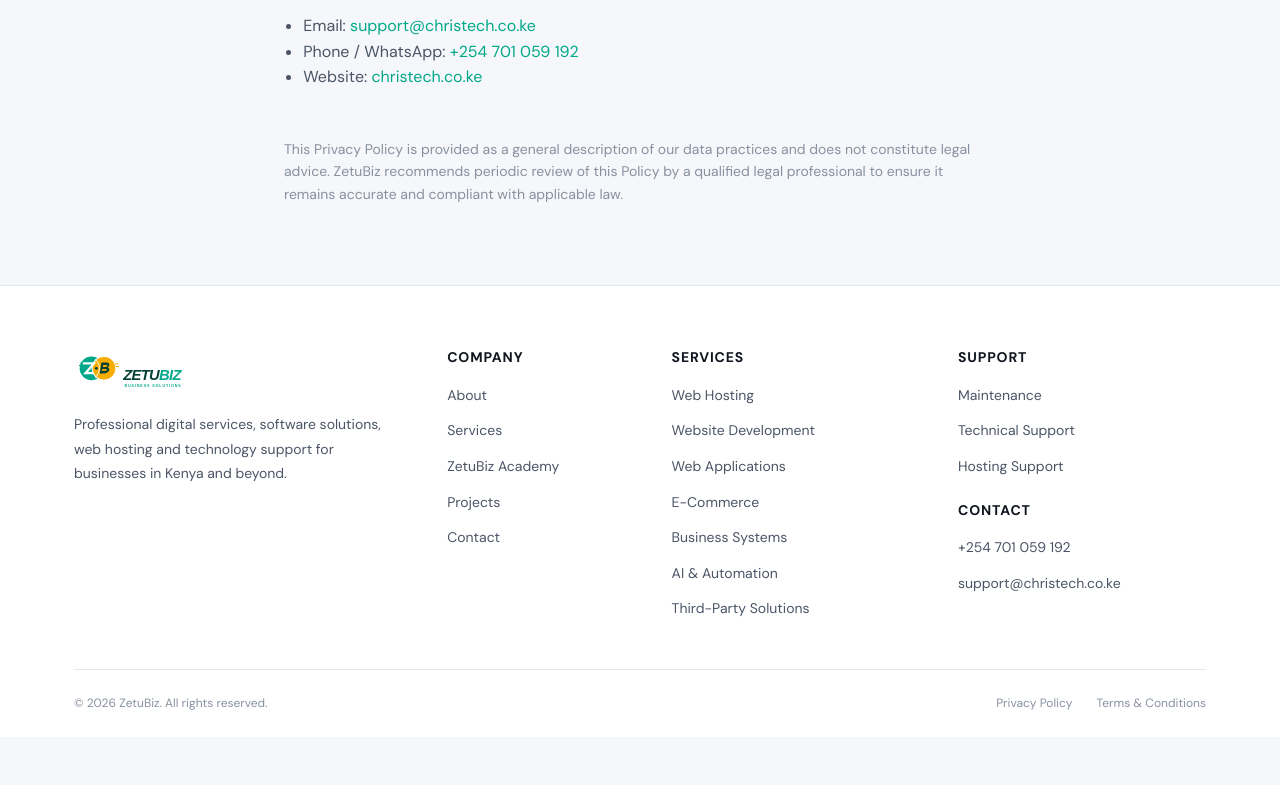
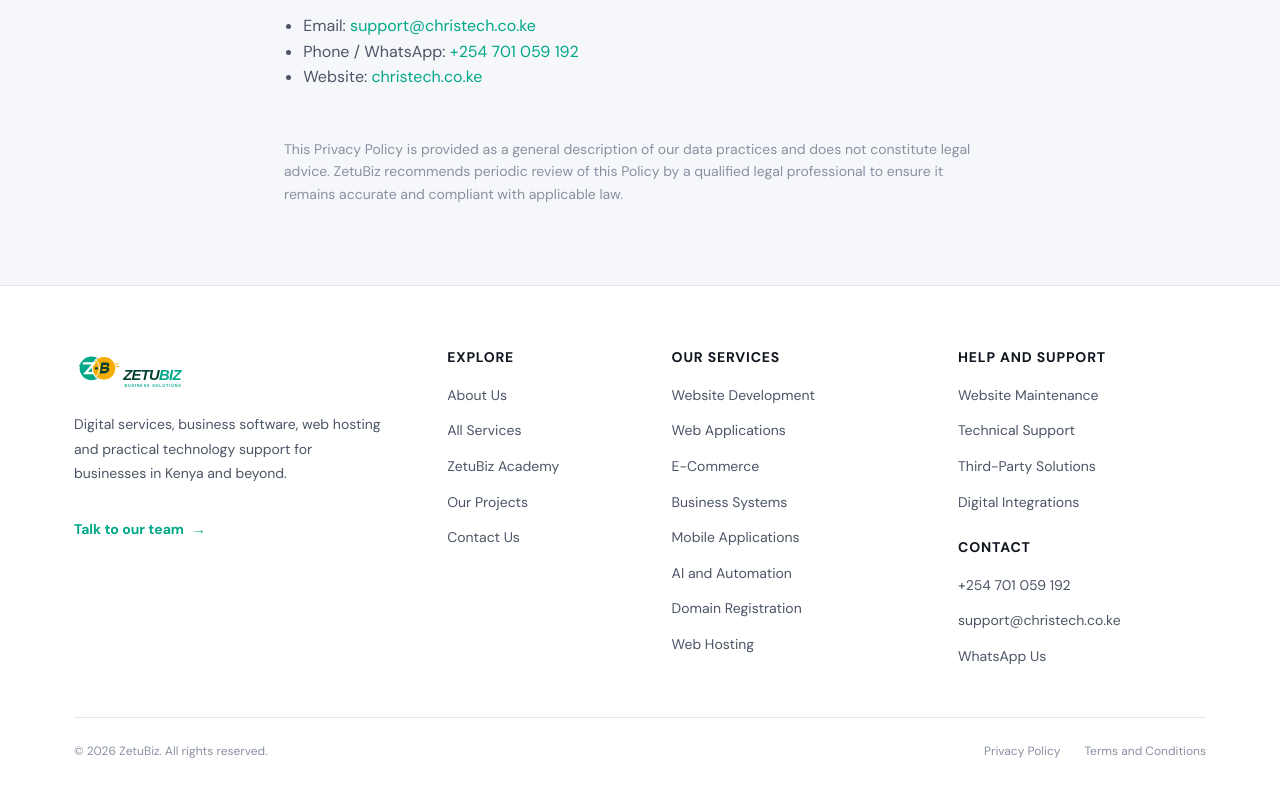
Before and after one commit to learninghub44/kadem-technologies, a website: page public/privacy.html in a window 1280 px wide. Shown: the part 3557-4342 px from the top of the page. Before the commit the page ends 4294 px from the top, so only its background shows below. Drawn offline with Linux system fonts and the light colour scheme.

Commit message:
Refresh shared footer navigation and contact links

```diff
--- a/public/privacy.html
+++ b/public/privacy.html
@@ -153,60 +153,13 @@
   </main>
 
   <footer class="k-footer">
-    <div class="container">
-      <div class="k-footer__grid">
-        <div class="k-footer__brand">
-          <a class="k-brand" href="/index.html" aria-label="ZetuBiz home">
-            <img class="k-brand__logo" src="/assets/logo/zetubiz-logo-horizontal.svg" alt="ZetuBiz Business Solutions" width="160" height="45">
-          </a>
-          <p>Professional digital services, software solutions, web hosting and technology support for businesses in Kenya and beyond.</p>
-        </div>
-        <div class="k-footer__col">
-          <h4>Company</h4>
-          <ul>
-            <li><a href="/about.html">About</a></li>
-            <li><a href="/services.html">Services</a></li>
-            <li><a href="https://academy.christech.co.ke" target="_blank" rel="noopener noreferrer">ZetuBiz Academy</a></li>
-            <li><a href="/projects.html">Projects</a></li>
-            <li><a href="/contact.html">Contact</a></li>
-          </ul>
-        </div>
-        <div class="k-footer__col">
-          <h4>Services</h4>
-          <ul>
-            <li><a href="/hosting.html">Web Hosting</a></li>
-            <li><a href="/services.html#website-development">Website Development</a></li>
-            <li><a href="/services.html#web-applications">Web Applications</a></li>
-            <li><a href="/services.html#e-commerce">E-Commerce</a></li>
-            <li><a href="/services.html#business-systems">Business Systems</a></li>
-            <li><a href="/services.html#ai-automation">AI &amp; Automation</a></li>
-            <li><a href="/services.html#third-party-solutions">Third-Party Solutions</a></li>
-          </ul>
-        </div>
-        <div class="k-footer__col k-footer__col--support">
-          <h4>Support</h4>
-          <ul>
-            <li><a href="/services.html#website-maintenance">Maintenance</a></li>
-            <li><a href="/services.html#technical-support">Technical Support</a></li>
-            <li><a href="/hosting.html">Hosting Support</a></li>
-          </ul>
-          <h4 style="margin-top:24px;">Contact</h4>
-          <ul>
-            <li><a href="tel:+254701059192">+254 701 059 192</a></li>
-            <li><a href="mailto:support@christech.co.ke">support@christech.co.ke</a></li>
-          </ul>
-        </div>
-      </div>
-      <div class="k-footer__bottom">
-        <span>&copy; 2026 ZetuBiz. All rights reserved.</span>
-        <div class="k-footer__legal">
-          <a href="/privacy.html">Privacy Policy</a>
-          <a href="/terms.html">Terms &amp; Conditions</a>
-        </div>
-      </div>
-    </div>
+    <div class="container"><div class="k-footer__grid">
+      <div class="k-footer__brand"><a class="k-brand" href="/index.html" aria-label="ZetuBiz home"><img class="k-brand__logo" src="/assets/logo/zetubiz-logo-horizontal.svg" alt="ZetuBiz Business Solutions" width="160" height="45"></a><p>Digital services, business software, web hosting and practical technology support for businesses in Kenya and beyond.</p><a class="k-footer__cta" href="/contact.html">Talk to our team <span aria-hidden="true">→</span></a></div>
+      <nav class="k-footer__col" aria-label="Explore ZetuBiz"><h4>Explore</h4><ul><li><a href="/about.html">About Us</a></li><li><a href="/services.html">All Services</a></li><li><a href="https://academy.christech.co.ke" target="_blank" rel="noopener noreferrer">ZetuBiz Academy</a></li><li><a href="/projects.html">Our Projects</a></li><li><a href="/contact.html">Contact Us</a></li></ul></nav>
+      <nav class="k-footer__col k-footer__services" aria-label="Our services"><h4>Our Services</h4><ul><li><a href="/website-development.html">Website Development</a></li><li><a href="/web-applications.html">Web Applications</a></li><li><a href="/e-commerce.html">E-Commerce</a></li><li><a href="/business-systems.html">Business Systems</a></li><li><a href="/mobile-applications.html">Mobile Applications</a></li><li><a href="/ai-automation.html">AI and Automation</a></li><li><a href="/domain-registration.html">Domain Registration</a></li><li><a href="/hosting.html">Web Hosting</a></li></ul></nav>
+      <div class="k-footer__col k-footer__support"><h4>Help and Support</h4><ul><li><a href="/website-maintenance.html">Website Maintenance</a></li><li><a href="/technical-support.html">Technical Support</a></li><li><a href="/third-party-solutions.html">Third-Party Solutions</a></li><li><a href="/digital-integrations.html">Digital Integrations</a></li></ul><h4 class="k-footer__contact-heading">Contact</h4><ul><li><a href="tel:+254701059192">+254 701 059 192</a></li><li><a href="mailto:support@christech.co.ke">support@christech.co.ke</a></li><li><a href="https://wa.me/254701059192" target="_blank" rel="noopener noreferrer">WhatsApp Us</a></li></ul></div>
+    </div><div class="k-footer__bottom"><span>© 2026 ZetuBiz. All rights reserved.</span><div class="k-footer__legal"><a href="/privacy.html">Privacy Policy</a><a href="/terms.html">Terms and Conditions</a></div></div></div>
   </footer>
-
   <div class="k-float-whatsapp">
     <a class="k-float-whatsapp__btn" data-whatsapp-link href="#" target="_blank" rel="noopener noreferrer" aria-label="Chat with ZetuBiz on WhatsApp">
       <svg viewBox="0 0 32 32" aria-hidden="true"><path d="M16.02 3C9.1 3 3.48 8.6 3.48 15.5c0 2.4.66 4.63 1.8 6.55L3 29l7.14-2.24a12.5 12.5 0 0 0 5.88 1.48h.01c6.92 0 12.54-5.6 12.54-12.5C28.57 8.6 22.95 3 16.02 3Zm0 22.7h-.01a10.4 10.4 0 0 1-5.3-1.45l-.38-.22-4.24 1.33 1.36-4.11-.25-.42a10.2 10.2 0 0 1-1.58-5.33c0-5.66 4.63-10.27 10.4-10.27 2.78 0 5.39 1.08 7.35 3.04a10.15 10.15 0 0 1 3.05 7.24c0 5.67-4.63 10.19-10.4 10.19Zm5.7-7.64c-.31-.16-1.85-.91-2.14-1.02-.29-.1-.5-.16-.71.16-.21.31-.81 1.02-1 1.23-.18.21-.37.23-.68.08-.31-.16-1.32-.49-2.5-1.55-.93-.83-1.55-1.85-1.74-2.16-.18-.31-.02-.48.14-.63.14-.14.31-.37.47-.55.16-.19.21-.32.31-.53.1-.21.05-.4-.03-.55-.08-.16-.71-1.72-.98-2.36-.26-.62-.52-.54-.71-.55h-.6c-.21 0-.55.08-.84.4-.29.31-1.1 1.08-1.1 2.63s1.13 3.05 1.29 3.26c.16.21 2.22 3.4 5.39 4.77.75.32 1.34.52 1.8.66.76.24 1.44.21 1.99.13.61-.09 1.85-.76 2.11-1.49.26-.73.26-1.36.18-1.49-.08-.13-.28-.21-.59-.36Z"/></svg>
```
